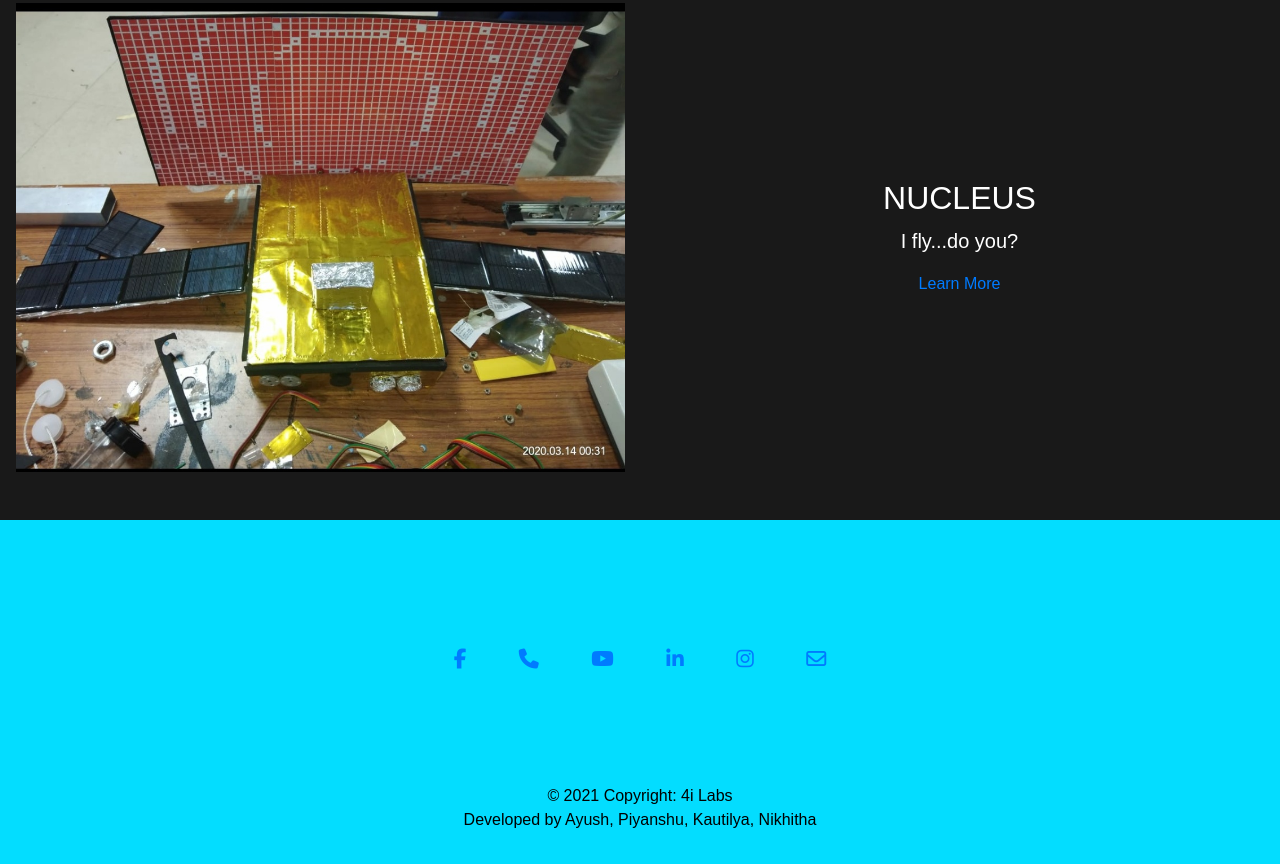
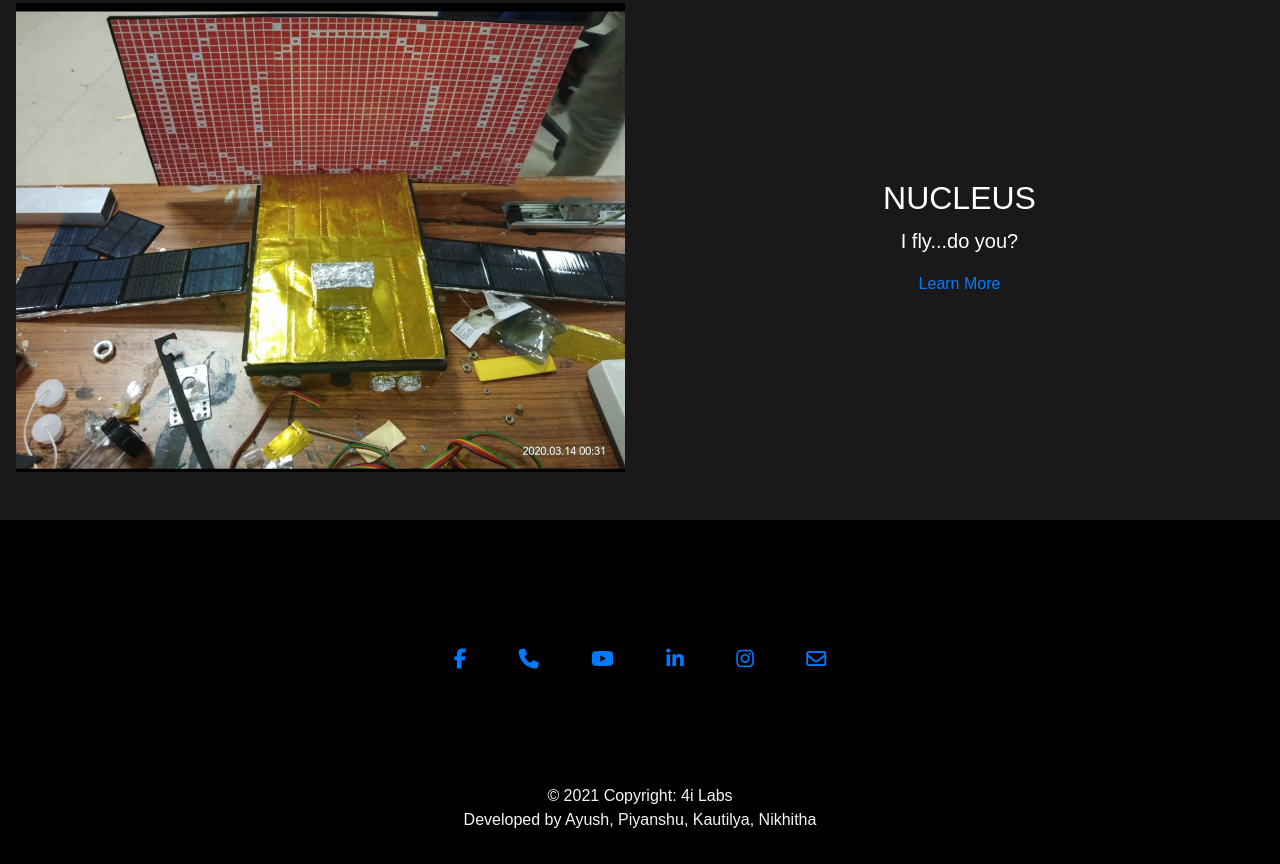
Before and after one commit to 4ilabiitg/website, a plain HTML site: page Index.html in a window 1280 px wide. Shown: the part 3725-4589 px from the top of the page. Drawn offline with nearby package versions, Linux system fonts and the light colour scheme; a web font is replaced by a local one.

Commit message:
updating footer

```diff
--- a/css/style.css
+++ b/css/style.css
@@ -460,7 +460,7 @@ ul.icons {
 		display: none;
 	  }
 	  .page-footer{
-		  background-color: #03ddff;
+		  background-color: black;
 	  }
 	  .social-parent{
 		  padding-top: 8rem !important;
@@ -473,7 +473,7 @@ ul.icons {
 		  padding-bottom: 4rem;
 	  }
 	  .footer-copyright{
-		  color: black;
+		  color: whitesmoke;
 	  }
 	  .project-display{
 		  margin-bottom: 2rem;
```
